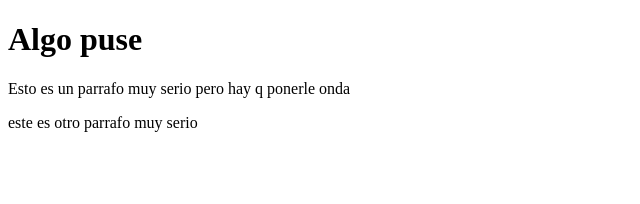
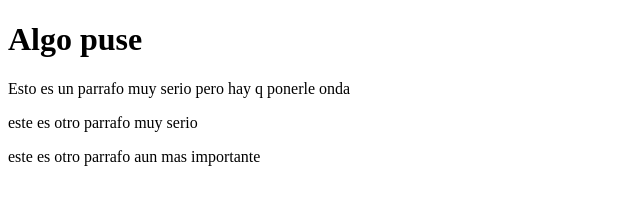
Before and after one commit to AdrianCalo/pruebaGit, a plain HTML site: page index.html in a window 1280 px wide. Shown: the whole page, without its empty margins (0-640 px from the left). Drawn offline with Linux system fonts and the light colour scheme.

Commit message:
1° cambio rama adrian

```diff
--- a/index.html
+++ b/index.html
@@ -10,5 +10,6 @@
     <h1>Algo puse</h1>
     <p>Esto es un parrafo muy serio pero hay q ponerle onda</p>
     <p> este es otro parrafo muy serio</p>
+    <p>este es otro parrafo aun mas importante</p>
 </body>
 </html>
--- a/index.js
+++ b/index.js
@@ -1,2 +1,4 @@
 console.log("hola pepe")
 console.log("chau pepe")
+
+console.log("hola genteeeeeeee")
```
Also changed, not shown: styles.css (added).
